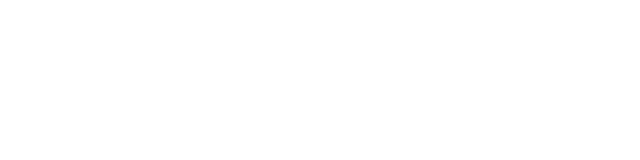
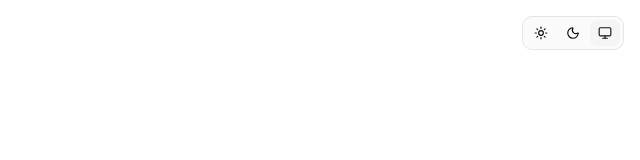
Before and after one commit to rahulSheregar/RecuraAi, a Next.js app: page / in a window 1280 px wide. Shown: the top 160 px of the page, without its empty margins (640-1280 px from the left). Built offline with nearby package versions, Linux system fonts and the light colour scheme.

Commit message:
Add shadcn theme with light, dark, and system modes
Wire next-themes ThemeProvider with class-based theming, add ThemeToggle
UI component, and fix --font-sans mapping for Geist. Theme switcher is
fixed in the layout for quick testing.

Made-with: Cursor

```diff
--- a/app/globals.css
+++ b/app/globals.css
@@ -7,7 +7,7 @@
 @theme inline {
   --color-background: var(--background);
   --color-foreground: var(--foreground);
-  --font-sans: var(--font-sans);
+  --font-sans: var(--font-geist-sans), ui-sans-serif, system-ui, sans-serif;
   --font-mono: var(--font-geist-mono);
   --font-heading: var(--font-sans);
   --color-sidebar-ring: var(--sidebar-ring);
--- a/app/layout.tsx
+++ b/app/layout.tsx
@@ -1,5 +1,9 @@
 import type { Metadata } from "next";
 import { Geist, Geist_Mono } from "next/font/google";
+
+import { ThemeProvider } from "@/components/theme-provider";
+import { ThemeToggle } from "@/components/ui/theme-toggle";
+
 import "./globals.css";
 
 const geistSans = Geist({
@@ -25,9 +29,17 @@ export default function RootLayout({
   return (
     <html
       lang="en"
+      suppressHydrationWarning
       className={`${geistSans.variable} ${geistMono.variable} h-full antialiased`}
     >
-      <body className="min-h-full flex flex-col">{children}</body>
+      <body className="flex min-h-full flex-col">
+        <ThemeProvider>
+          <div className="fixed top-4 right-4 z-50">
+            <ThemeToggle />
+          </div>
+          {children}
+        </ThemeProvider>
+      </body>
     </html>
   );
 }
--- /dev/null
+++ b/components/theme-provider.tsx
@@ -0,0 +1,20 @@
+"use client";
+
+import { ThemeProvider as NextThemesProvider } from "next-themes";
+
+type ThemeProviderProps = {
+  children: React.ReactNode;
+};
+
+export function ThemeProvider({ children }: ThemeProviderProps) {
+  return (
+    <NextThemesProvider
+      attribute="class"
+      defaultTheme="system"
+      enableSystem
+      disableTransitionOnChange
+    >
+      {children}
+    </NextThemesProvider>
+  );
+}
--- /dev/null
+++ b/components/ui/theme-toggle.tsx
@@ -0,0 +1,68 @@
+"use client";
+
+import { Monitor, Moon, Sun } from "lucide-react";
+import { useTheme } from "next-themes";
+import * as React from "react";
+
+import { Button } from "@/components/ui/button";
+import { cn } from "@/lib/utils";
+
+const modes = ["light", "dark", "system"] as const;
+
+export function ThemeToggle({ className }: { className?: string }) {
+  const { theme, setTheme } = useTheme();
+  const [mounted, setMounted] = React.useState(false);
+
+  React.useEffect(() => {
+    setMounted(true);
+  }, []);
+
+  if (!mounted) {
+    return (
+      <div
+        className={cn(
+          "inline-flex h-8 w-[5.5rem] items-center rounded-lg border border-border bg-muted/40",
+          className,
+        )}
+        aria-hidden
+      />
+    );
+  }
+
+  return (
+    <div
+      className={cn(
+        "inline-flex items-center rounded-lg border border-border bg-muted/40 p-0.5",
+        className,
+      )}
+      role="group"
+      aria-label="Theme appearance"
+    >
+      {modes.map((mode) => (
+        <Button
+          key={mode}
+          type="button"
+          variant={theme === mode ? "secondary" : "ghost"}
+          size="sm"
+          className="h-7 px-2"
+          onClick={() => setTheme(mode)}
+          aria-pressed={theme === mode}
+          title={
+            mode === "light"
+              ? "Light"
+              : mode === "dark"
+                ? "Dark"
+                : "System"
+          }
+        >
+          {mode === "light" && <Sun className="size-3.5" aria-hidden />}
+          {mode === "dark" && <Moon className="size-3.5" aria-hidden />}
+          {mode === "system" && <Monitor className="size-3.5" aria-hidden />}
+          <span className="sr-only">
+            {mode === "light" ? "Light" : mode === "dark" ? "Dark" : "System"}
+          </span>
+        </Button>
+      ))}
+    </div>
+  );
+}
--- a/package.json
+++ b/package.json
@@ -14,6 +14,7 @@
     "clsx": "^2.1.1",
     "lucide-react": "^1.7.0",
     "next": "16.2.3",
+    "next-themes": "^0.4.6",
     "react": "19.2.4",
     "react-dom": "19.2.4",
     "shadcn": "^4.2.0",
```
Also changed, not shown: 1 other file (tests, documents, lock files or other folders).
